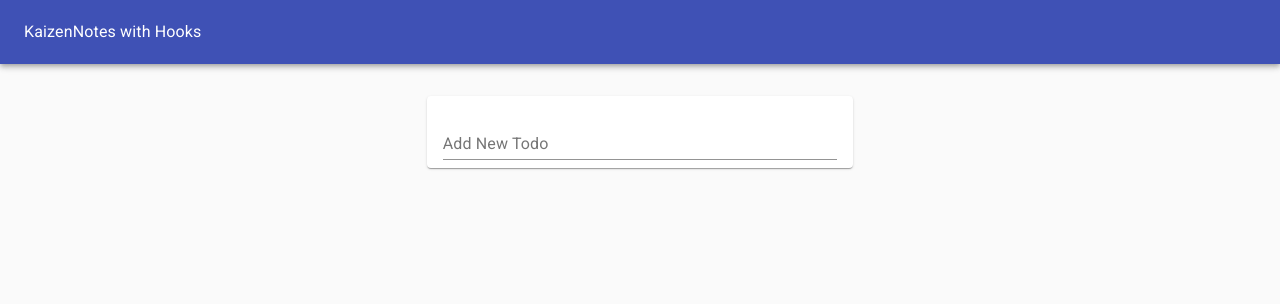
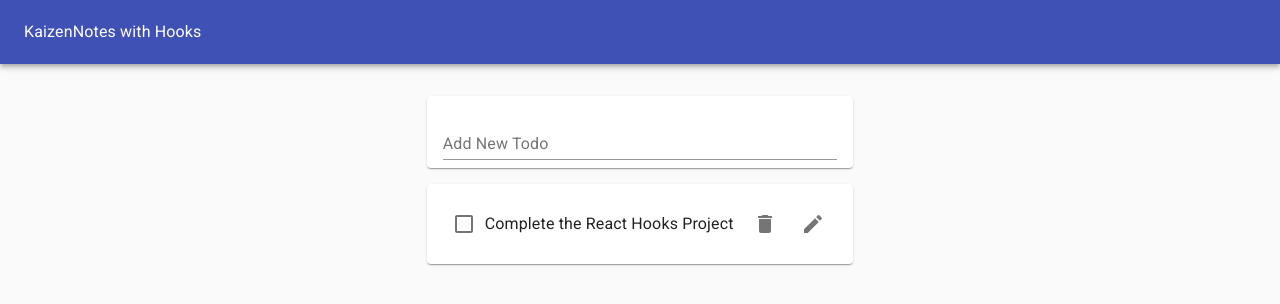
Before and after one commit to richardqge/react-KaizenNotes, a React (Create React App) app: page / in a window 1280 px wide. Shown: the top 304 px of the page. Built offline with nearby package versions, Linux system fonts and the light colour scheme.

Commit message:
Add useLocalStorageState.js Hook, syncs with localStorage

```diff
--- a/src/TodoApp.js
+++ b/src/TodoApp.js
@@ -10,14 +10,12 @@
 import uuid from "uuid/v4";
 
 function TodoApp() {
-  const initialTodos = JSON.parse(window.localStorage.getItem("todos") || "[]");
+  const initialTodos = [{id:1, task: "Complete the React Hooks Project"}];
   const { todos, addTodo, removeTodo, toggleTodo, editTodo } = useTodoState(
     initialTodos
   );
 
-  useEffect(() => {
-    window.localStorage.setItem("todos", JSON.stringify(todos));
-  }, [todos]);
+
 
   return (
     <Paper
--- /dev/null
+++ b/src/hooks/useLocalStorageState.js
@@ -0,0 +1,23 @@
+import {useState, useEffect} from 'react';
+
+function UseLocalStorageState(key, defaultVal){
+  //make piece of state, based off value in localStorage
+  const[state,setState]=useState(()=>{
+    let val;
+    try{
+      val = JSON.parse(window.localStorage.getItem(key) || String(defaultVal))
+    }
+    catch(e){
+      val = defaultVal;
+    }
+    return val;
+  })
+  //use useEffect to update localStorage when state changes
+  useEffect(()=>{
+    window.localStorage.setItem(key, JSON.stringify(state));
+  }, [state]);
+
+  return [state,setState];
+}
+
+export default UseLocalStorageState;
--- a/src/hooks/useTodoState.js
+++ b/src/hooks/useTodoState.js
@@ -1,8 +1,8 @@
-import { useState } from "react";
+import useLocalStorageState from './useLocalStorageState';
 import uuid from "uuid/v4";
 
 export default initialTodos => {
-  const [todos, setTodos] = useState(initialTodos);
+  const [todos, setTodos] = useLocalStorageState("todos", initialTodos);
   return {
     todos,
     addTodo: newTodoText => {
```
Also changed, not shown: kaizen_notes_project_img.png (added).
